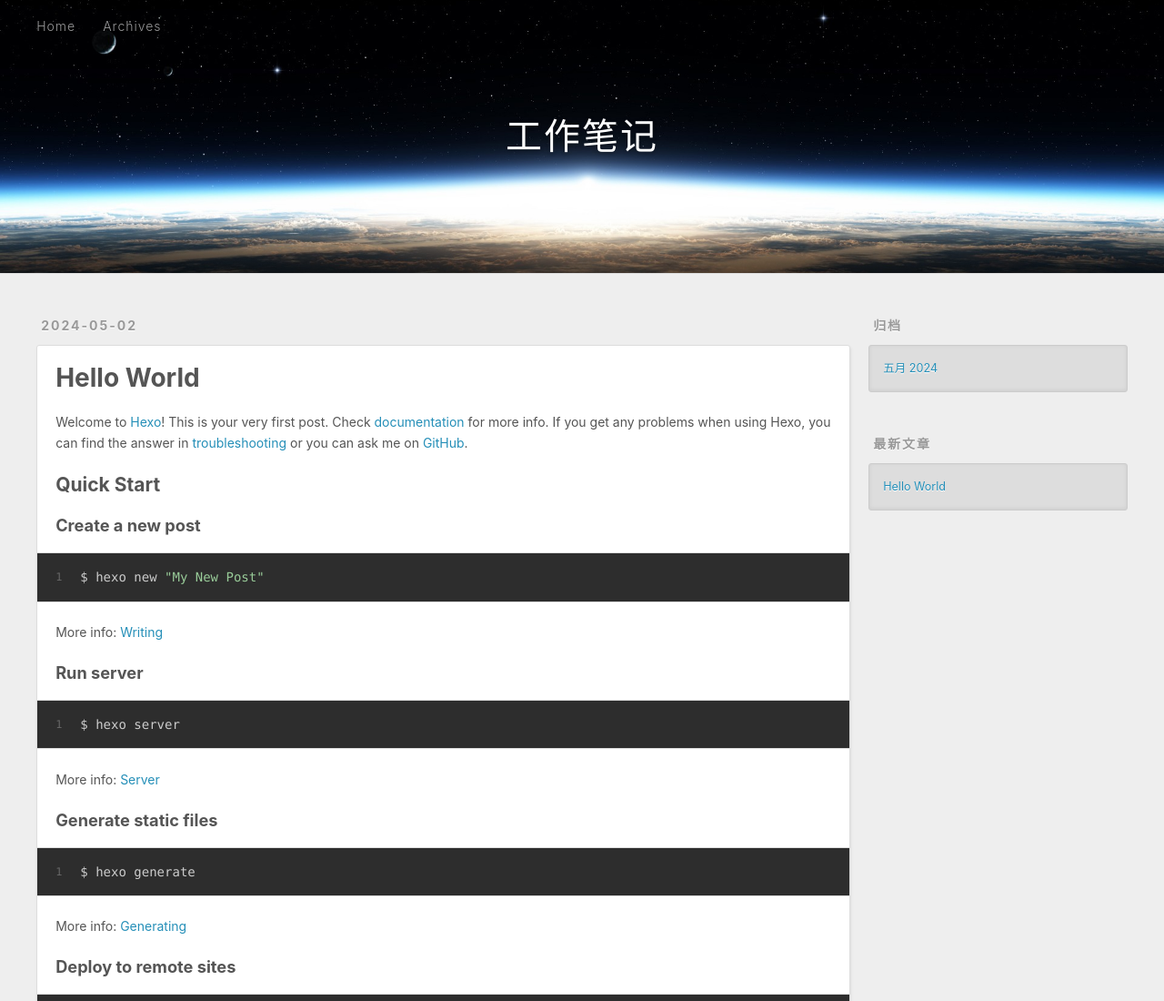
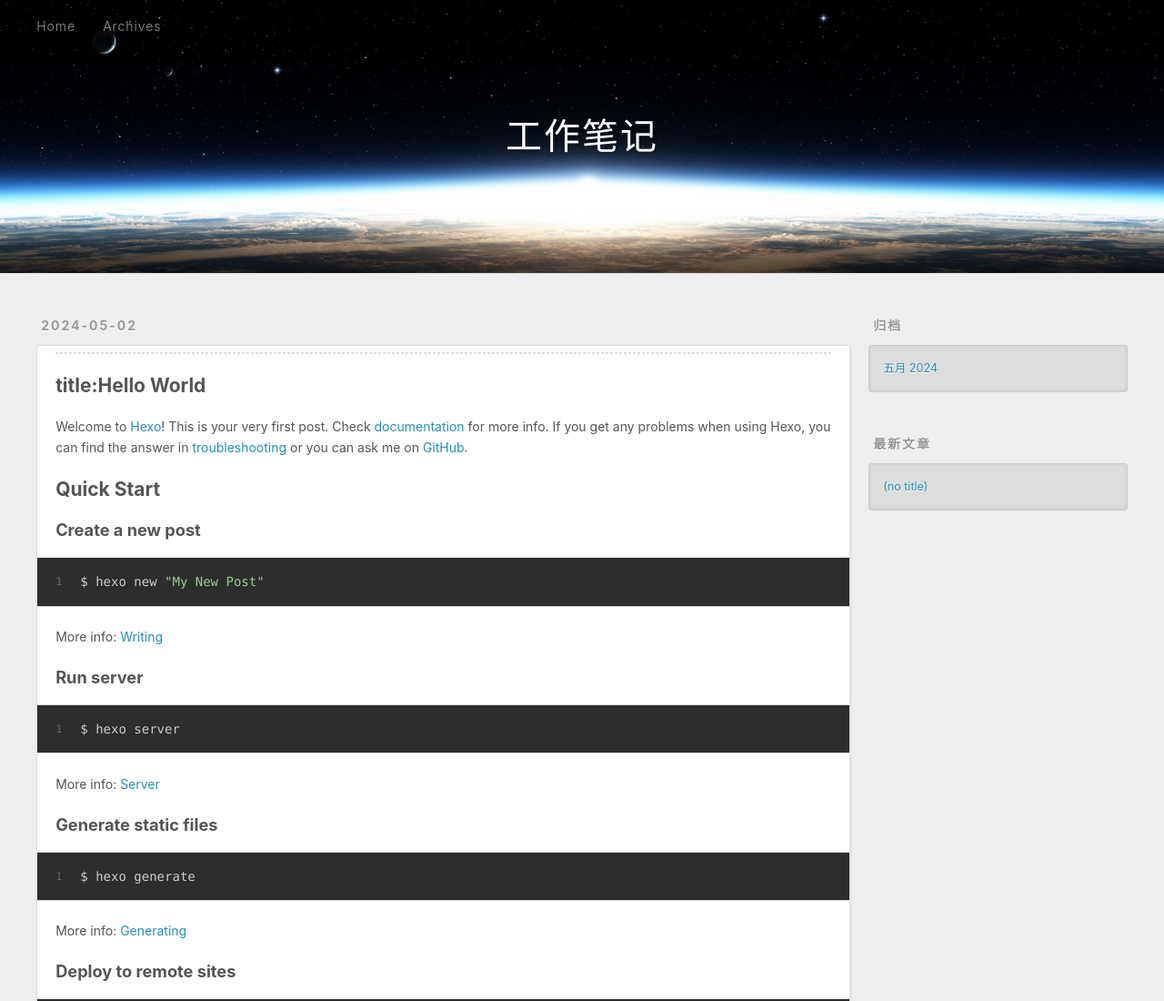
Before and after one commit to ShangguanZiyue/ShangguanZiyue.github.io, a plain HTML site: page 2024/05/02/hello-world/index.html in a window 1280 px wide. Shown: the top 1100 px of the page at 91% size. Drawn offline with Linux system fonts and the light colour scheme.

Commit message:
Site updated: 2024-05-02 14:38:49

```diff
--- a/2024/05/02/hello-world/index.html
+++ b/2024/05/02/hello-world/index.html
@@ -4,17 +4,17 @@
   <meta charset="utf-8">
 
 
-  <title>Hello World | 工作笔记</title>
+  <title>工作笔记</title>
   <meta name="viewport" content="width=device-width, initial-scale=1, shrink-to-fit=no">
-  <meta name="description" content="Welcome to Hexo! This is your very first post. Check documentation for more info. If you get any problems when using Hexo, you can find the answer in troubleshooting or you can ask me on GitHub. Quick">
+  <meta name="description" content="title:Hello WorldWelcome to Hexo! This is your very first post. Check documentation for more info. If you get any problems when using Hexo, you can find the answer in troubleshooting or you can ask m">
 <meta property="og:type" content="article">
-<meta property="og:title" content="Hello World">
+<meta property="og:title" content="工作笔记">
 <meta property="og:url" content="http://example.com/2024/05/02/hello-world/index.html">
 <meta property="og:site_name" content="工作笔记">
-<meta property="og:description" content="Welcome to Hexo! This is your very first post. Check documentation for more info. If you get any problems when using Hexo, you can find the answer in troubleshooting or you can ask me on GitHub. Quick">
+<meta property="og:description" content="title:Hello WorldWelcome to Hexo! This is your very first post. Check documentation for more info. If you get any problems when using Hexo, you can find the answer in troubleshooting or you can ask m">
 <meta property="og:locale" content="zh_CN">
 <meta property="article:published_time" content="2024-05-02T06:15:30.202Z">
-<meta property="article:modified_time" content="2024-05-02T06:15:30.202Z">
+<meta property="article:modified_time" content="2024-05-02T06:37:49.309Z">
 <meta property="article:author" content="上官紫月">
 <meta name="twitter:card" content="summary">
 
@@ -81,19 +81,10 @@
   <div class="article-inner">
 
 
-      <header class="article-header">
-
-
-    <h1 class="p-name article-title" itemprop="headline name">
-      Hello World
-    </h1>
-
-
-      </header>
-
     <div class="e-content article-entry" itemprop="articleBody">
 
-        <p>Welcome to <a target="_blank" rel="noopener" href="https://hexo.io/">Hexo</a>! This is your very first post. Check <a target="_blank" rel="noopener" href="https://hexo.io/docs/">documentation</a> for more info. If you get any problems when using Hexo, you can find the answer in <a target="_blank" rel="noopener" href="https://hexo.io/docs/troubleshooting.html">troubleshooting</a> or you can ask me on <a target="_blank" rel="noopener" href="https://github.com/hexojs/hexo/issues">GitHub</a>.</p>
+        <hr>
+<h2 id="title-Hello-World"><a href="#title-Hello-World" class="headerlink" title="title:Hello World"></a>title:Hello World</h2><p>Welcome to <a target="_blank" rel="noopener" href="https://hexo.io/">Hexo</a>! This is your very first post. Check <a target="_blank" rel="noopener" href="https://hexo.io/docs/">documentation</a> for more info. If you get any problems when using Hexo, you can find the answer in <a target="_blank" rel="noopener" href="https://hexo.io/docs/troubleshooting.html">troubleshooting</a> or you can ask me on <a target="_blank" rel="noopener" href="https://github.com/hexojs/hexo/issues">GitHub</a>.</p>
 <h2 id="Quick-Start"><a href="#Quick-Start" class="headerlink" title="Quick Start"></a>Quick Start</h2><h3 id="Create-a-new-post"><a href="#Create-a-new-post" class="headerlink" title="Create a new post"></a>Create a new post</h3><figure class="highlight bash"><table><tr><td class="gutter"><pre><span class="line">1</span><br></pre></td><td class="code"><pre><span class="line">$ hexo new <span class="string">&quot;My New Post&quot;</span></span><br></pre></td></tr></table></figure>
 
 <p>More info: <a target="_blank" rel="noopener" href="https://hexo.io/docs/writing.html">Writing</a></p>
@@ -110,7 +101,7 @@
 
     </div>
     <footer class="article-footer">
-      <a data-url="http://example.com/2024/05/02/hello-world/" data-id="clvout0780000awuv79hf7pb0" data-title="Hello World" class="article-share-link"><span class="fa fa-share">分享</span></a>
+      <a data-url="http://example.com/2024/05/02/hello-world/" data-id="clvout0780000awuv79hf7pb0" data-title="" class="article-share-link"><span class="fa fa-share">分享</span></a>
 
 
 
@@ -151,7 +142,7 @@
       <ul>
 
           <li>
-            <a href="/2024/05/02/hello-world/">Hello World</a>
+            <a href="/2024/05/02/hello-world/">(no title)</a>
           </li>
 
       </ul>
```
Also changed, not shown: archives/2024/05/index.html (+1 -7 lines), archives/2024/index.html (+1 -7 lines), archives/index.html (+1 -7 lines), index.html (+4 -13 lines).
